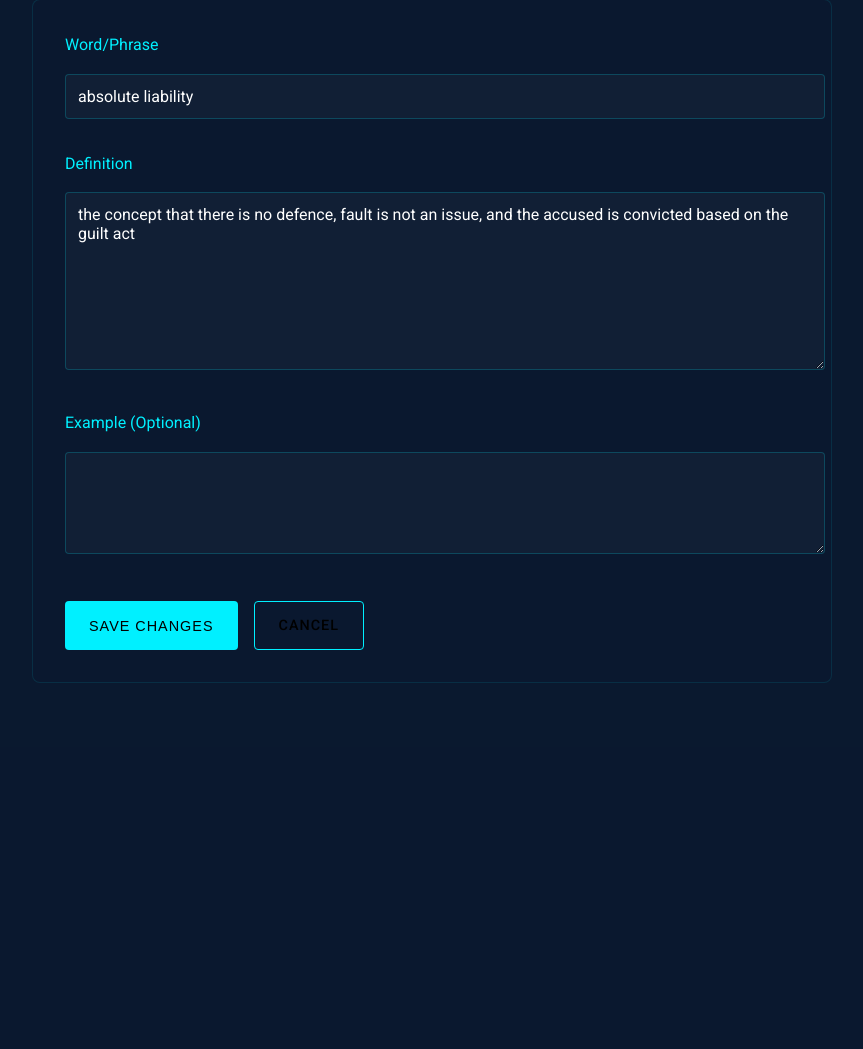
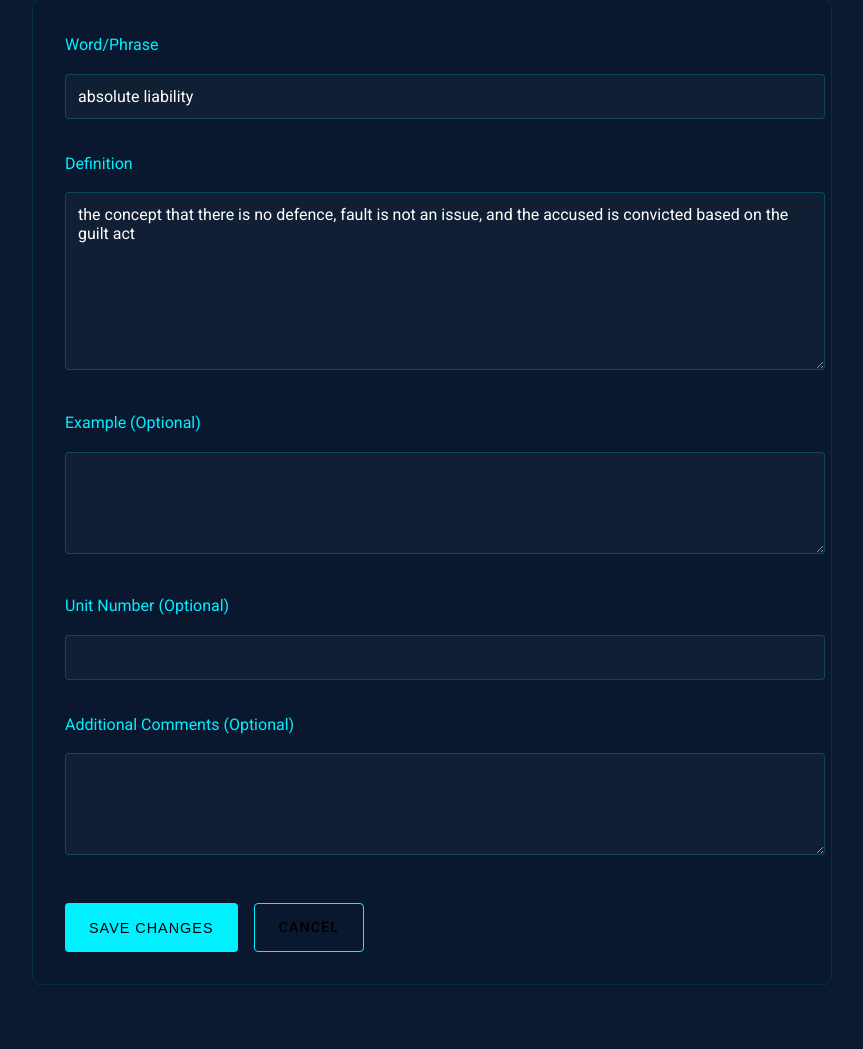
Before and after one commit to SarveshwarSenthilKumar/LexiconJuris, a Flask app: page /dictionary/entry/3/edit in a window 1280 px wide. Shown: the part 249-1298 px from the top of the page, without its empty margins (208-1071 px from the left). Before the commit the page ends 932 px from the top, so only its background shows below. Run offline with Flask 3, Linux system fonts and the light colour scheme; a user stored in the database is signed in; data comes from the database, SQL or seed files in the repository; both versions use the stored data as it was after the commit; some libraries are stand-ins or nearby versions.

Commit message:
Added fields of unit number and comments

```diff
--- a/dictionary_routes.py
+++ b/dictionary_routes.py
@@ -17,9 +17,9 @@ def render_entry(entry_id, is_public=False):
                 WHERE id = :id
             """, id=entry_id)
 
-        # Get the entry
+        # Get the entry with all fields
         entry = db.execute("""
-            SELECT id, word_phrase, definition, example, views,
+            SELECT id, word_phrase, definition, example, views, unit_number, comments,
                    strftime('%Y-%m-%d', created_at) as created_date,
                    strftime('%Y-%m-%d', last_updated) as last_updated
             FROM entries
@@ -165,9 +165,9 @@ def edit_entry(entry_id):
 
     db = SQL("sqlite:///dictionary.db")
 
-    # Get the existing entry
+    # Get the existing entry with all fields
     entry = db.execute("""
-        SELECT id, word_phrase, definition, example
+        SELECT id, word_phrase, definition, example, unit_number, comments
         FROM entries
         WHERE id = :id
     """, id=entry_id)
@@ -183,10 +183,18 @@ def edit_entry(entry_id):
             word_phrase = request.form.get('word_phrase', '').strip()
             definition = request.form.get('definition', '').strip()
             example = request.form.get('example', '').strip()
+            unit_number = request.form.get('unit_number', '').strip()
+            comments = request.form.get('comments', '').strip()
 
             if not word_phrase or not definition:
                 flash('Word/phrase and definition are required', 'error')
                 return redirect(url_for('dictionary.edit_entry', entry_id=entry_id))
+
+            # Convert unit_number to int if provided, otherwise set to None
+            try:
+                unit_number = int(unit_number) if unit_number else None
+            except (ValueError, TypeError):
+                unit_number = None
 
             # Update the entry
             db.execute("""
@@ -194,10 +202,14 @@ def edit_entry(entry_id):
                 SET word_phrase = :word_phrase,
                     definition = :definition,
                     example = :example,
+                    unit_number = :unit_number,
+                    comments = :comments,
                     last_updated = CURRENT_TIMESTAMP
                 WHERE id = :id
             """,
             word_phrase=word_phrase,
+            unit_number=unit_number,
+            comments=comments if comments else None,
             definition=definition,
             example=example if example else None,
             id=entry_id)
--- a/templates/dictionary/edit.html
+++ b/templates/dictionary/edit.html
@@ -32,12 +32,29 @@
                               class="form-control" required>{{ entry.definition }}</textarea>
                 </div>
 
-                <div style="margin-bottom: 2rem;">
+                <div style="margin-bottom: 1.5rem;">
                     <label for="example" style="display: block; margin-bottom: 0.5rem; color: var(--primary);">
                         Example (Optional)
                     </label>
                     <textarea id="example" name="example" rows="4"
                               class="form-control">{{ entry.example or '' }}</textarea>
+                </div>
+
+                <div style="margin-bottom: 1.5rem;">
+                    <label for="unit_number" style="display: block; margin-bottom: 0.5rem; color: var(--primary);">
+                        Unit Number (Optional)
+                    </label>
+                    <input type="number" id="unit_number" name="unit_number"
+                           value="{{ entry.unit_number or '' }}"
+                           class="form-control" min="1" step="1">
+                </div>
+
+                <div style="margin-bottom: 2rem;">
+                    <label for="comments" style="display: block; margin-bottom: 0.5rem; color: var(--primary);">
+                        Additional Comments (Optional)
+                    </label>
+                    <textarea id="comments" name="comments" rows="4"
+                              class="form-control">{{ entry.comments or '' }}</textarea>
                 </div>
 
                 <div style="display: flex; gap: 1rem;">
```
Also changed, not shown: migrations/add_unit_and_comments.py (added, +37 -0 lines), templates/dictionary/entry.html (+18 -0 lines), dictionary.db.
